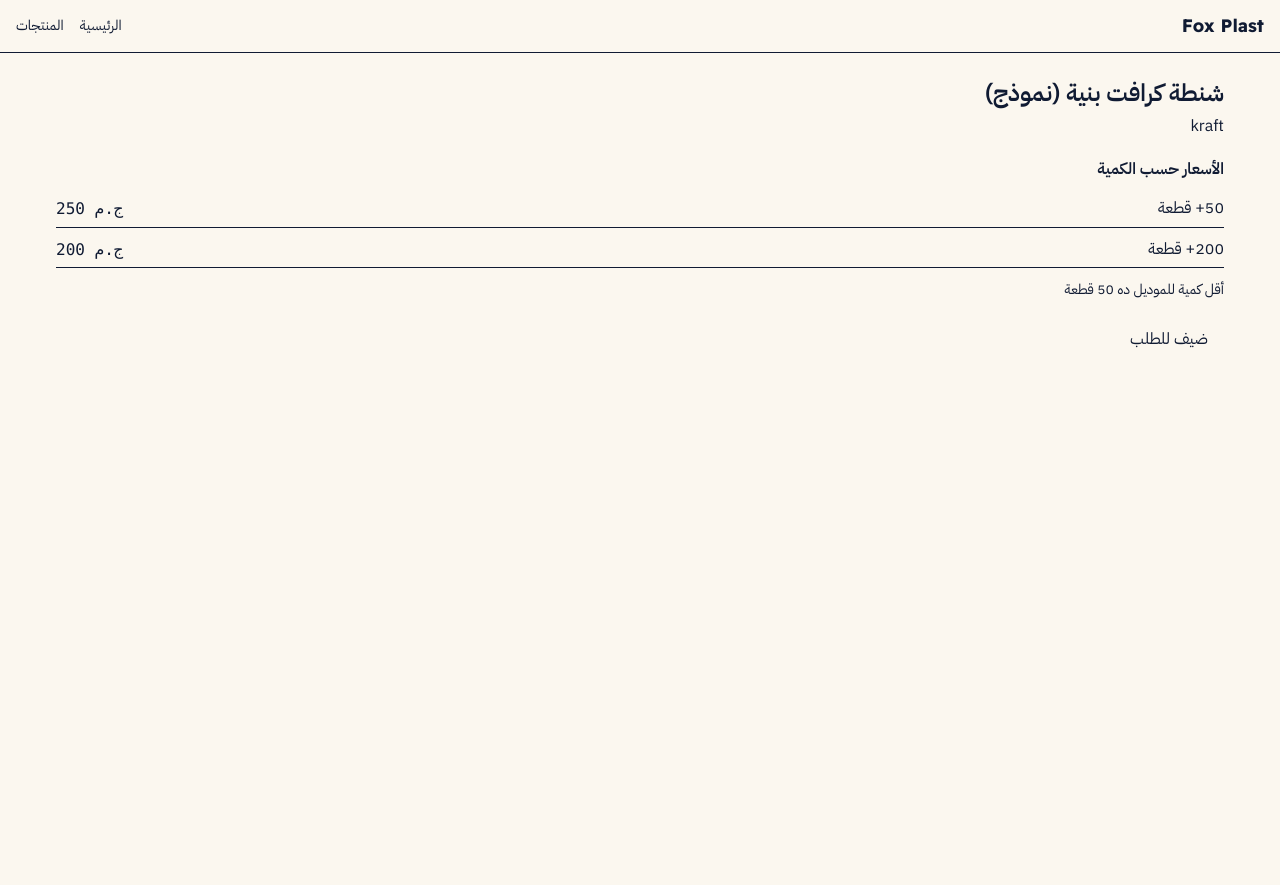
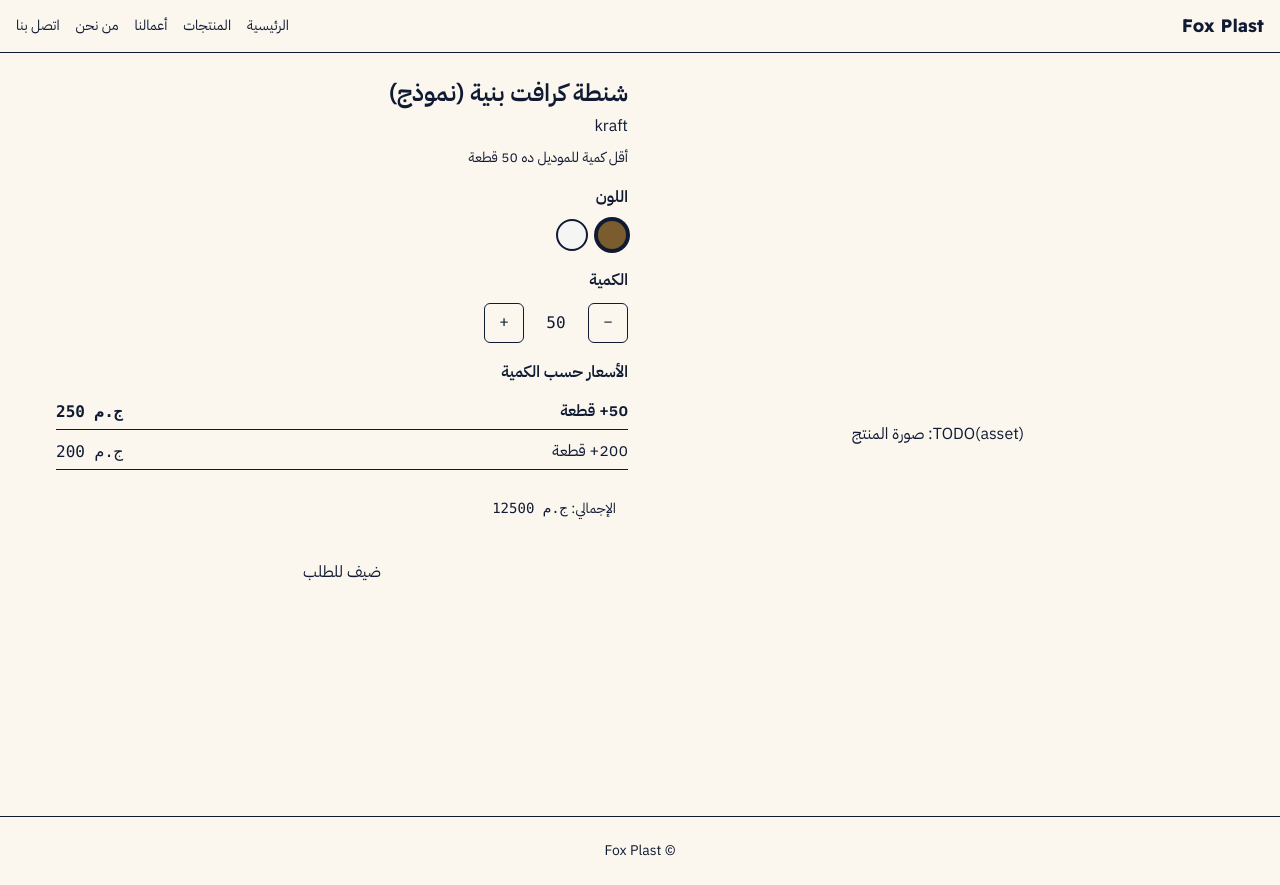
Before and after one commit to qhmed67/FoxPlast, a React (Vite) app: page /product/kraft-brown-rope in a window 1280 px wide. Before the commit the page ends 800 px from the top, so only its background shows below. Built offline with nearby package versions, Linux system fonts and the light colour scheme.

Commit message:
Phase 1 (cont.): catalog filters, product page with tier table + swatches, portfolio/about/contact/privacy shells, SEO titles/robots/sitemap, lib helpers. Supabase project still pending user creds.

```diff
--- a/src/App.tsx
+++ b/src/App.tsx
@@ -1,12 +1,30 @@
-import { BrowserRouter, Routes, Route, Link, useParams } from 'react-router'
+import { BrowserRouter, Routes, Route, Link, useLocation } from 'react-router'
+import { useEffect } from 'react'
 import type { ReactNode } from 'react'
 import { copy } from './lib/copy'
-import { seedProducts, findProduct } from './features/catalog/seed'
-import { formatMoney } from './lib/money'
+import CatalogPage from './features/catalog/CatalogPage'
+import ProductPage from './features/catalog/ProductPage'
+
+function SeoHead() {
+  const { pathname } = useLocation()
+  useEffect(() => {
+    const titles: Record<string, string> = {
+      '/': 'Fox Plast — شنط دعاية صديقة للبيئة',
+      '/catalog': 'المنتجات — Fox Plast',
+      '/portfolio': 'أعمالنا — Fox Plast',
+      '/about': 'من نحن — Fox Plast',
+      '/contact': 'اتصل بنا — Fox Plast',
+      '/privacy': 'سياسة الخصوصية — Fox Plast',
+    }
+    document.title = titles[pathname] ?? 'Fox Plast'
+  }, [pathname])
+  return null
+}
 
 function Layout({ children }: { children: ReactNode }) {
   return (
     <div className="min-h-screen bg-background text-foreground">
+      <SeoHead />
       <header className="border-b border-border px-4 py-3 flex items-center justify-between">
         <Link to="/" className="font-bold text-lg" style={{ fontFamily: 'Readex Pro, sans-serif' }}>
           Fox Plast
@@ -14,9 +32,15 @@ function Layout({ children }: { children: ReactNode }) {
         <nav className="flex gap-4 text-sm">
           <Link to="/">{copy.nav.home}</Link>
           <Link to="/catalog">{copy.nav.catalog}</Link>
+          <Link to="/portfolio">أعمالنا</Link>
+          <Link to="/about">من نحن</Link>
+          <Link to="/contact">اتصل بنا</Link>
         </nav>
       </header>
       <main className="max-w-[1200px] mx-auto px-4 py-6">{children}</main>
+      <footer className="border-t border-border px-4 py-6 text-sm text-muted-foreground text-center">
+        © Fox Plast
+      </footer>
     </div>
   )
 }
@@ -29,7 +53,7 @@ function Home() {
       </h1>
       <p className="mt-2 text-muted-foreground">{copy.secondaryCta}</p>
       <div className="mt-6">
-        <Link to="/catalog" className="inline-block bg-primary text-primary-foreground px-4 py-2 rounded-md min-h-[48px]">
+        <Link to="/catalog" className="inline-block bg-primary text-primary-foreground px-4 py-3 rounded-md min-h-[48px]">
           {copy.primaryCta}
         </Link>
       </div>
@@ -37,49 +61,38 @@ function Home() {
   )
 }
 
-function Catalog() {
+function Portfolio() {
   return (
     <section>
-      <h1 className="text-2xl font-bold mb-4">{copy.nav.catalog}</h1>
-      <ul className="grid grid-cols-1 sm:grid-cols-2 lg:grid-cols-3 gap-4">
-        {seedProducts.map((p) => (
-          <li key={p.slug} className="bg-card rounded-lg p-4 border border-border">
-            <Link to={`/product/${p.slug}`} className="block">
-              <h2 className="font-semibold">{p.name}</h2>
-              <p className="text-sm text-muted-foreground mt-1">{p.material}</p>
-              <p className="text-sm mt-2">{copy.minQty(p.minQty)}</p>
-              <p className="mt-2 font-mono text-sm" dir="ltr">
-                {formatMoney(p.tiers[0].unitPricePiasters)}
-              </p>
-            </Link>
-          </li>
-        ))}
-      </ul>
+      <h1 className="text-2xl font-bold mb-4">أعمالنا</h1>
+      <p className="text-muted-foreground">TODO(asset): portfolio gallery — real production photos with per-item approved flag.</p>
     </section>
   )
 }
 
-function Product() {
-  const { slug } = useParams()
-  const p = findProduct(slug ?? '')
-  if (!p) return <p>TODO(asset): product not found</p>
+function About() {
   return (
     <section>
-      <h1 className="text-2xl font-bold">{p.name}</h1>
-      <p className="text-muted-foreground mt-1">{p.material}</p>
-      <h2 className="mt-4 font-semibold">الأسعار حسب الكمية</h2>
-      <ul className="mt-2 space-y-1">
-        {p.tiers.map((t) => (
-          <li key={t.minQty} className="flex justify-between border-b border-border py-1">
-            <span>{t.minQty}+ قطعة</span>
-            <span className="font-mono" dir="ltr">{formatMoney(t.unitPricePiasters)}</span>
-          </li>
-        ))}
-      </ul>
-      <p className="mt-3 text-sm">{copy.minQty(p.minQty)}</p>
-      <button className="mt-4 bg-primary text-primary-foreground px-4 py-2 rounded-md min-h-[48px]">
-        {copy.addToBasket}
-      </button>
+      <h1 className="text-2xl font-bold mb-4">من نحن</h1>
+      <p className="text-muted-foreground">TODO(client): factory story, address, working hours, social links.</p>
+    </section>
+  )
+}
+
+function Contact() {
+  return (
+    <section>
+      <h1 className="text-2xl font-bold mb-4">اتصل بنا</h1>
+      <p className="text-muted-foreground">TODO(client): WhatsApp number, Telegram usernames, factory address.</p>
+    </section>
+  )
+}
+
+function Privacy() {
+  return (
+    <section>
+      <h1 className="text-2xl font-bold mb-4">سياسة الخصوصية</h1>
+      <p className="text-muted-foreground">TODO(client): privacy page copy.</p>
     </section>
   )
 }
@@ -90,8 +103,12 @@ export default function App() {
       <Layout>
         <Routes>
           <Route path="/" element={<Home />} />
-          <Route path="/catalog" element={<Catalog />} />
-          <Route path="/product/:slug" element={<Product />} />
+          <Route path="/catalog" element={<CatalogPage />} />
+          <Route path="/product/:slug" element={<ProductPage />} />
+          <Route path="/portfolio" element={<Portfolio />} />
+          <Route path="/about" element={<About />} />
+          <Route path="/contact" element={<Contact />} />
+          <Route path="/privacy" element={<Privacy />} />
         </Routes>
       </Layout>
     </BrowserRouter>
--- /dev/null
+++ b/src/features/catalog/CatalogPage.tsx
@@ -0,0 +1,77 @@
+import { useState, useMemo } from 'react'
+import { Link } from 'react-router'
+import { seedProducts, type Product } from './seed'
+import { formatMoney } from '../../lib/money'
+import { copy } from '../../lib/copy'
+
+const COLORS: Record<string, string> = {
+  yellow: '#E8C547', orange: '#F28A1E', black: '#1a1a1a', red: '#C62828',
+  pink: '#E8A0BF', blue: '#2F63B5', green: '#1F7A3E', white: '#F5F5F5',
+  natural: '#D9C9A3', brown: '#7A5C2E', gray: '#9CA3AF',
+}
+
+export default function CatalogPage() {
+  const [category, setCategory] = useState<string>('all')
+  const [color, setColor] = useState<string>('all')
+
+  const filtered = useMemo(() => {
+    return seedProducts.filter((p: Product) => {
+      if (category !== 'all' && p.material !== category) return false
+      if (color !== 'all' && !p.colors.includes(color)) return false
+      return true
+    })
+  }, [category, color])
+
+  const categories = ['all', ...Array.from(new Set(seedProducts.map((p) => p.material)))]
+
+  return (
+    <section>
+      <h1 className="text-2xl font-bold mb-4">{copy.nav.catalog}</h1>
+      <div className="flex flex-wrap gap-2 mb-4">
+        {categories.map((c) => (
+          <button
+            key={c}
+            onClick={() => setCategory(c)}
+            className={`px-3 py-1 rounded-full text-sm border ${category === c ? 'bg-primary text-primary-foreground border-primary' : 'border-border'}`}
+          >
+            {c === 'all' ? 'الكل' : c}
+          </button>
+        ))}
+      </div>
+      <div className="flex flex-wrap gap-2 mb-6">
+        {['all', ...Object.keys(COLORS)].filter((c) => c === 'all' || seedProducts.some((p) => p.colors.includes(c))).map((c) => (
+          <button
+            key={c}
+            onClick={() => setColor(c)}
+            aria-label={c}
+            className={`w-7 h-7 rounded-full border-2 ${color === c ? 'border-foreground ring-2 ring-primary' : 'border-border'}`}
+            style={{ backgroundColor: c === 'all' ? 'transparent' : COLORS[c] }}
+          >
+            {c === 'all' ? '×' : ''}
+          </button>
+        ))}
+      </div>
+      <ul className="grid grid-cols-1 sm:grid-cols-2 lg:grid-cols-3 gap-4">
+        {filtered.map((p) => (
+          <li key={p.slug} className="bg-card rounded-lg p-4 border border-border">
+            <Link to={`/product/${p.slug}`} className="block">
+              <div className="aspect-[4/5] bg-muted rounded-md mb-3 flex items-center justify-center text-muted-foreground text-sm">
+                TODO(asset)
+              </div>
+              <h2 className="font-semibold">{p.name}</h2>
+              <p className="text-sm text-muted-foreground mt-1">{p.material}</p>
+              <p className="text-sm mt-2">{copy.minQty(p.minQty)}</p>
+              <p className="mt-2 font-mono text-sm" dir="ltr">{formatMoney(p.tiers[0].unitPricePiasters)}</p>
+              <div className="flex gap-1 mt-2">
+                {p.colors.slice(0, 6).map((c) => (
+                  <span key={c} className="w-4 h-4 rounded-full border border-border" style={{ backgroundColor: COLORS[c] ?? '#ccc' }} title={c} />
+                ))}
+              </div>
+            </Link>
+          </li>
+        ))}
+      </ul>
+      {filtered.length === 0 && <p className="text-muted-foreground mt-6">لا توجد نتائج.</p>}
+    </section>
+  )
+}
--- /dev/null
+++ b/src/features/catalog/ProductPage.tsx
@@ -0,0 +1,87 @@
+import { useState } from 'react'
+import { useParams, Link } from 'react-router'
+import { findProduct } from './seed'
+import { formatMoney } from '../../lib/money'
+import { copy } from '../../lib/copy'
+
+const COLORS: Record<string, string> = {
+  yellow: '#E8C547', orange: '#F28A1E', black: '#1a1a1a', red: '#C62828',
+  pink: '#E8A0BF', blue: '#2F63B5', green: '#1F7A3E', white: '#F5F5F5',
+  natural: '#D9C9A3', brown: '#7A5C2E', gray: '#9CA3AF',
+}
+
+export default function ProductPage() {
+  const { slug } = useParams()
+  const p = findProduct(slug ?? '')
+  const [qty, setQty] = useState(p?.minQty ?? 1)
+  const [color, setColor] = useState(p?.colors[0] ?? '')
+
+  if (!p) {
+    return (
+      <section>
+        <p className="text-muted-foreground">TODO(asset): product not found.</p>
+        <Link to="/catalog" className="text-primary underline">العودة للمنتجات</Link>
+      </section>
+    )
+  }
+
+  const tier = [...p.tiers].reverse().find((t) => qty >= t.minQty) ?? p.tiers[0]
+  const subtotal = tier.unitPricePiasters * qty
+
+  return (
+    <section className="grid md:grid-cols-2 gap-6">
+      <div className="aspect-[4/5] bg-muted rounded-lg flex items-center justify-center text-muted-foreground">
+        TODO(asset): صورة المنتج
+      </div>
+      <div>
+        <h1 className="text-2xl font-bold">{p.name}</h1>
+        <p className="text-muted-foreground mt-1">{p.material}</p>
+        <p className="mt-2 text-sm">{copy.minQty(p.minQty)}</p>
+
+        <div className="mt-4">
+          <p className="font-semibold mb-2">اللون</p>
+          <div className="flex gap-2 flex-wrap">
+            {p.colors.map((c) => (
+              <button
+                key={c}
+                onClick={() => setColor(c)}
+                aria-label={c}
+                className={`w-8 h-8 rounded-full border-2 ${color === c ? 'border-foreground ring-2 ring-primary' : 'border-border'}`}
+                style={{ backgroundColor: COLORS[c] ?? '#ccc' }}
+              />
+            ))}
+          </div>
+        </div>
+
+        <div className="mt-4">
+          <p className="font-semibold mb-2">الكمية</p>
+          <div className="flex items-center gap-2">
+            <button onClick={() => setQty((q) => Math.max(p.minQty, q - 1))} className="w-10 h-10 rounded-md border border-border">−</button>
+            <span className="w-12 text-center font-mono" dir="ltr">{qty}</span>
+            <button onClick={() => setQty((q) => q + 1)} className="w-10 h-10 rounded-md border border-border">+</button>
+          </div>
+        </div>
+
+        <div className="mt-4">
+          <p className="font-semibold mb-2">الأسعار حسب الكمية</p>
+          <ul className="space-y-1">
+            {p.tiers.map((t) => (
+              <li key={t.minQty} className={`flex justify-between border-b border-border py-1 ${tier.minQty === t.minQty ? 'font-semibold' : ''}`}>
+                <span>{t.minQty}+ قطعة</span>
+                <span className="font-mono" dir="ltr">{formatMoney(t.unitPricePiasters)}</span>
+              </li>
+            ))}
+          </ul>
+        </div>
+
+        <div className="mt-4 p-3 bg-muted rounded-md">
+          <p className="text-sm">الإجمالي: <span className="font-mono" dir="ltr">{formatMoney(subtotal)}</span></p>
+        </div>
+
+        <button className="mt-4 bg-primary text-primary-foreground px-4 py-3 rounded-md min-h-[48px] w-full">
+          {copy.addToBasket}
+        </button>
+      </div>
+    </section>
+  )
+}
```
Also changed, not shown: playwright-report/index.html (+1 -1 lines), public/robots.txt (added), 3 other files (tests, documents, lock files or other folders).
